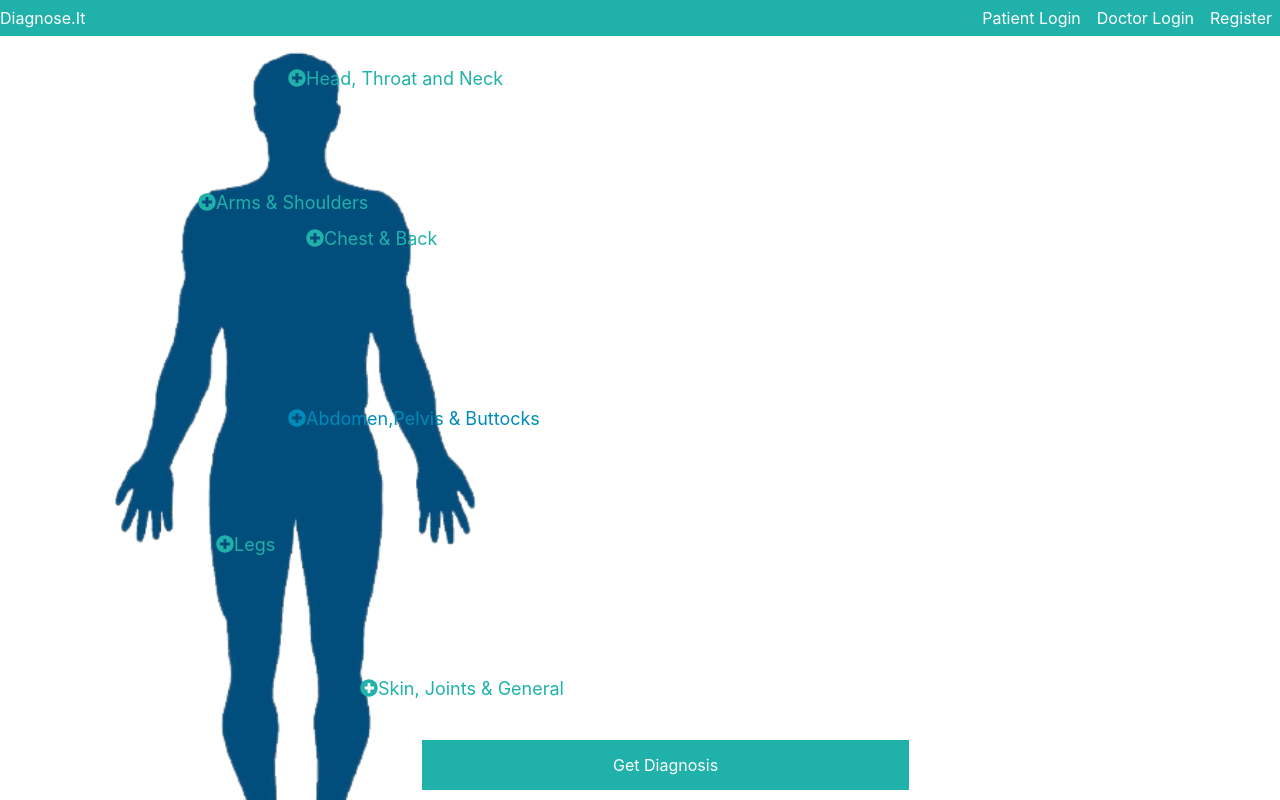
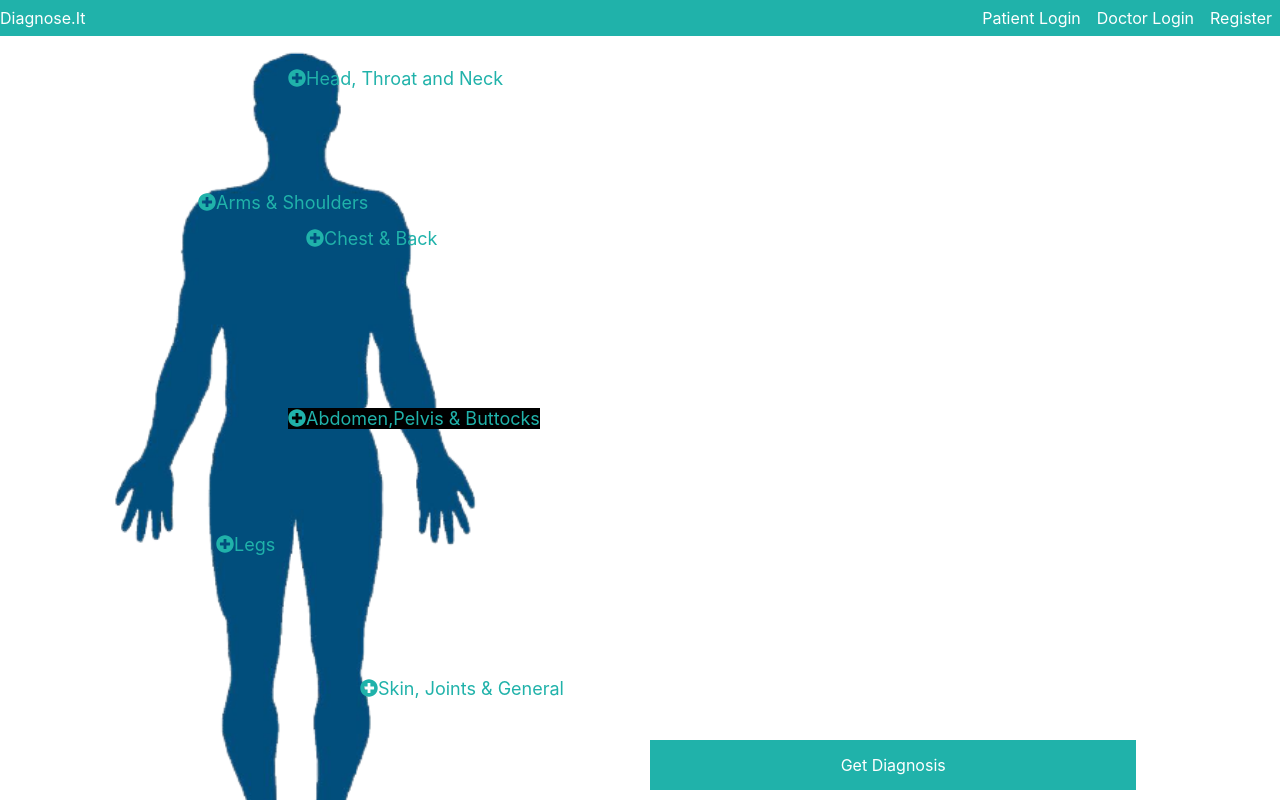
Before and after one commit to nvTwistt/final_project, a React (Create React App) app: page / in a window 1280 px wide. In both pictures the pointer is over the element "Abdomen,Pelvis & Buttocks". Built offline with nearby package versions, Linux system fonts and the light colour scheme.

Commit message:
formatting changes

```diff
--- a/src/components/App.css
+++ b/src/components/App.css
@@ -2,7 +2,6 @@
   margin: 0;
   list-style: none;
   text-decoration: none;
-  ;
 }
 
 .App {
--- a/src/components/symptoms/SymptomList.css
+++ b/src/components/symptoms/SymptomList.css
@@ -22,10 +22,12 @@
   position: absolute;
   font-size: large;
   overflow:hidden;
+
 }
 
+
 .add-symptom-button:hover {
- color:#008cba;
+ background:black
 }
 
 .add-symptom-button.abd{
--- a/src/components/symptoms/SymptomsPage.css
+++ b/src/components/symptoms/SymptomsPage.css
@@ -8,7 +8,7 @@
   font-size: 16px;
   position: fixed;
   bottom: 10px;
-  left:33%;
+  left:650px;
   width:33%;
 }
 
```
